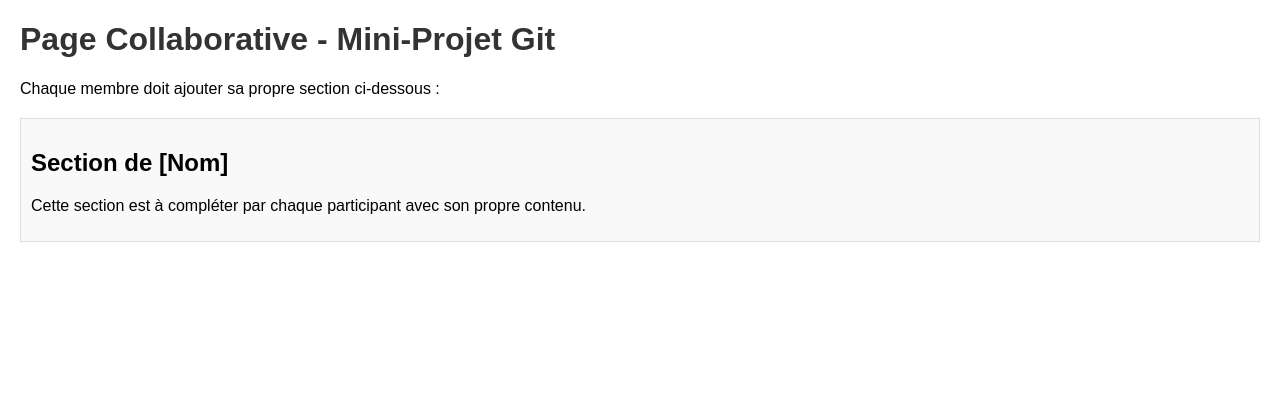
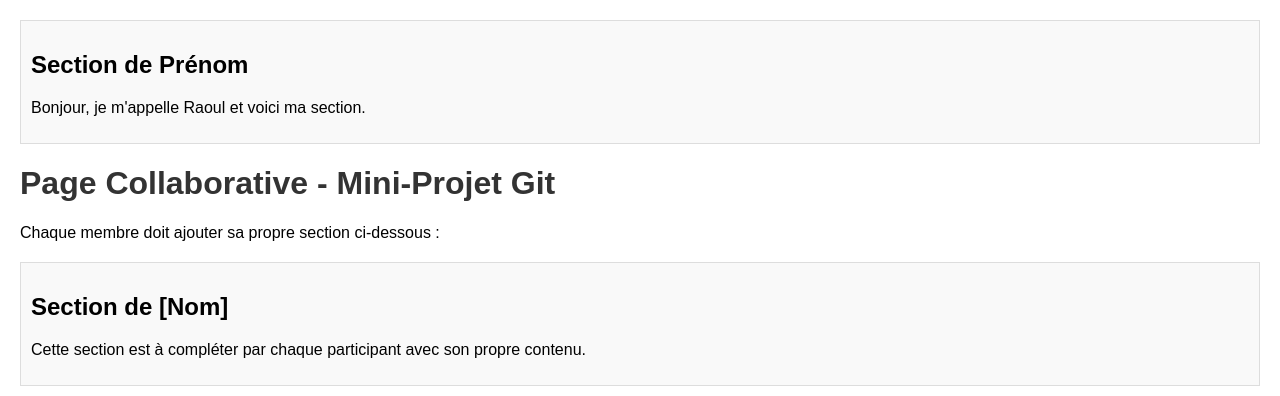
Before and after one commit to SebastienR78/projet_conflit, a plain HTML site: page index.html in a window 1280 px wide. Drawn offline with Linux system fonts and the light colour scheme.

Commit message:
Ajout de la section de Prénom

```diff
--- a/index.html
+++ b/index.html
@@ -4,6 +4,10 @@
     <meta charset="UTF-8">
     <meta name="viewport" content="width=device-width, initial-scale=1.0">
     <title>Mini-Projet - Gestion de Conflits avec Git</title>
+    <div class="section">
+        <h2>Section de Prénom</h2>
+        <p>Bonjour, je m'appelle Raoul et voici ma section.</p>
+    </div>
     <style>
         body {
             font-family: Arial, sans-serif;
```
